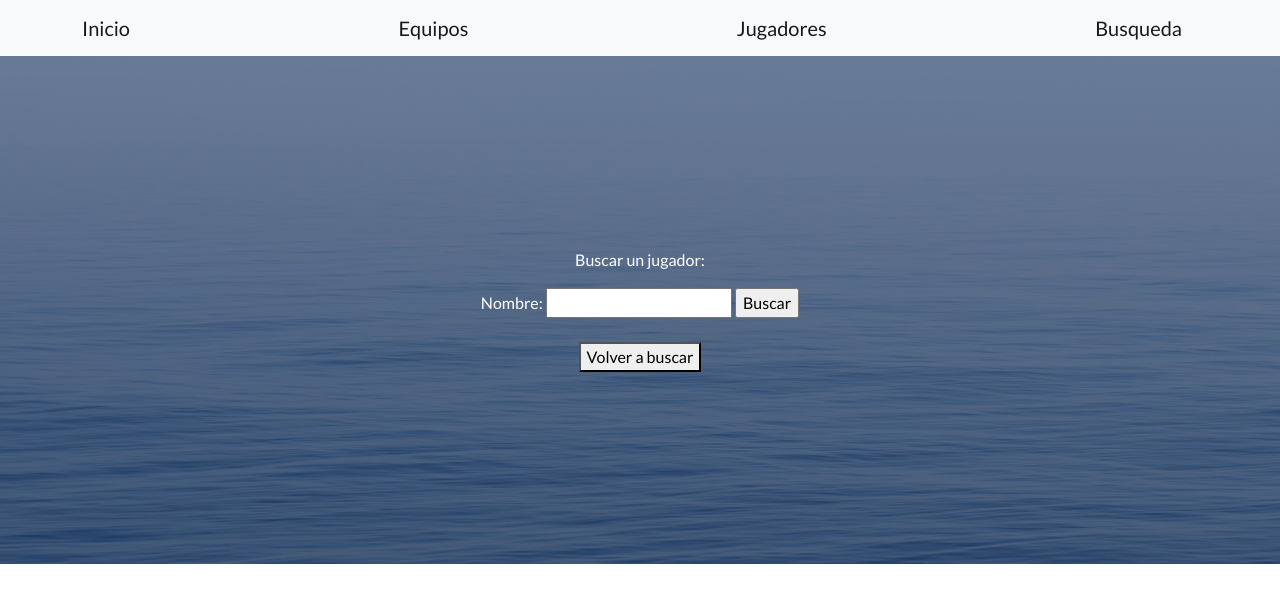
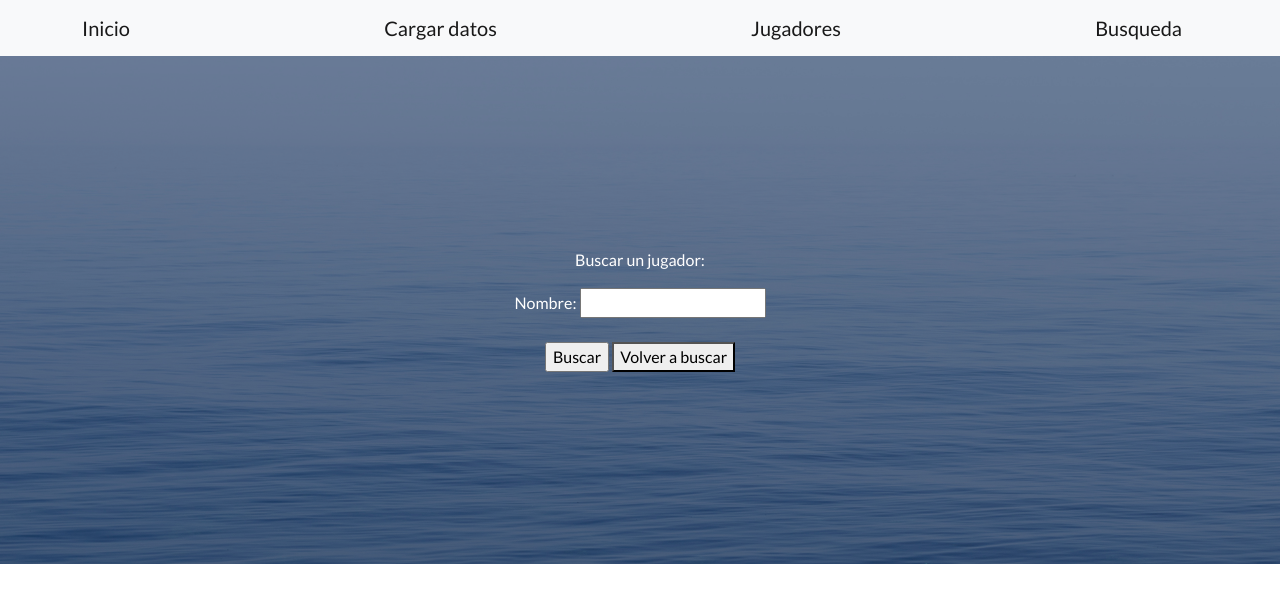
Before and after one commit to hjeremias/ProyectoFinalCoder, a Django app: page /AppCoder/BusquedaJugador in a window 1280 px wide. Shown: the top 603 px of the page. Run offline with Django 4.2, Linux system fonts and the light colour scheme; some libraries are stand-ins or nearby versions.

Commit message:
html Equipo por Carga general
Reemplazar la pantalla de carga de equipo por una pantalla donde se carguen tanto equipos como jugadores, o más objetos.

```diff
--- a/ProyectoFinal/AppCoder/Templates/AppCoder/Jugador.html
+++ b/ProyectoFinal/AppCoder/Templates/AppCoder/Jugador.html
@@ -5,11 +5,14 @@
 
 {% block contenido %}
 
+<center>
 <form action=""    method="post"> {% csrf_token %}
     <table>
         {{miFormulario.as_table}}
     </table>
     <input type="submit", value="Enviar">
  </form>
+</center>
+
 
 {% endblock %}
--- a/ProyectoFinal/AppCoder/Templates/AppCoder/busquedaJugador.html
+++ b/ProyectoFinal/AppCoder/Templates/AppCoder/busquedaJugador.html
@@ -8,8 +8,8 @@
 <form action="/AppCoder/buscar/"    method="GET">
     <p>Buscar un jugador:</p>
     Nombre: <input type="string" name='nombre' id='nombre'>
-    <input type="submit" value ="Buscar">
-    <br><br><button type="button">Volver a buscar</button>
+    <br><br><input type="submit" value ="Buscar">
+    <button type="button">Volver a buscar</button>
 </form>
 
 {% endblock %}
--- a/ProyectoFinal/AppCoder/Templates/AppCoder/inicio.html
+++ b/ProyectoFinal/AppCoder/Templates/AppCoder/inicio.html
@@ -4,6 +4,8 @@
 
 {% block contenido %}
 
-Buscador de equipos y jugadores
+<h1>Bienvenido!</h1>
+<br>
+<h3>Esta es una web donde podrás consultar tanto los equipos con sus alineaciones como su historial de partidos jugados.</h3>
 
 {% endblock %}
--- a/ProyectoFinal/AppCoder/Templates/AppCoder/padre.html
+++ b/ProyectoFinal/AppCoder/Templates/AppCoder/padre.html
@@ -23,7 +23,7 @@
     <nav class="navbar navbar-light bg-light static-top">
         <div class="container">
             <a class="navbar-brand" href="{% url 'Inicio' %}">Inicio</a>
-            <a class="navbar-brand" href="{% url 'Equipo' %}">Equipos</a>
+            <a class="navbar-brand" href="{% url 'Carga' %}">Cargar datos</a>
             <a class="navbar-brand" href="{% url 'Jugador' %}">Jugadores</a>
             <a class="navbar-brand" href="{% url 'BusquedaJugador' %}">Busqueda</a>
         </div>
@@ -33,7 +33,7 @@
         <header class="masthead">
             <div class="container position-relative">
                 <div class="row justify-content-center">
-                    <div class="col-xl-6">
+                    <div class="col-xl-14">
                         <div class="text-center text-white">
 
                             {% block contenido %}
--- a/ProyectoFinal/AppCoder/urls.py
+++ b/ProyectoFinal/AppCoder/urls.py
@@ -3,7 +3,7 @@ from AppCoder import views
 
 urlpatterns = [
     path('', views.inicio, name="Inicio"),
-    path('Equipo', views.Equipos, name="Equipo"),
+    path('Carga', views.Carga, name="Carga"),
     path('Jugador', views.Jugadores, name="Jugador"),
     path('BusquedaJugador', views.busquedaJugador, name = 'BusquedaJugador'),
     path('buscar/', views.buscar)
--- a/ProyectoFinal/AppCoder/views.py
+++ b/ProyectoFinal/AppCoder/views.py
@@ -15,24 +15,23 @@ def inicio(request):
 #def Equipos(request):
 #     return render(request, 'AppCoder/Equipo.html')
 
-def Equipos(request):
+def Carga(request):
       if request.method == "POST":
       # Aqui me llega la informacion del html
-            miFormulario = EquipoForm(request.POST)
-            #print(miFormulario)
+            equipoFormulario = EquipoForm(request.POST)
 
-            if miFormulario.is_valid:
-                  informacion = miFormulario.cleaned_data
+            if equipoFormulario.is_valid:
+                  informacion = equipoFormulario.cleaned_data
                   jugador = Equipo(nombre=informacion['nombre'], dt=informacion['dt'])
                   jugador.save()
                   return render(request, "AppCoder/inicio.html")
             else:
-                  miFormulario = EquipoForm()
+                  equipoFormulario = EquipoForm()
 
       else:
-            miFormulario = EquipoForm()
+            equipoFormulario = EquipoForm()
 
-      return render(request, "AppCoder/Equipo.html", {"miFormulario": miFormulario})
+      return render(request, "AppCoder/Carga.html", {"equipoFormulario": equipoFormulario})
 
 
 def Jugadores(request):
@@ -71,4 +70,4 @@ def buscar (request):
 
       #respuesta = f"Estoy buscando el jugador: {request.GET['nombre']}"
 
-      return HttpResponse(respuesta)
+      #return HttpResponse(respuesta)
```
Also changed, not shown: ProyectoFinal/AppCoder/Templates/AppCoder/Carga.html (added, +15 -0 lines), ProyectoFinal/AppCoder/Templates/AppCoder/Equipo.html (deleted, +0 -14 lines).
